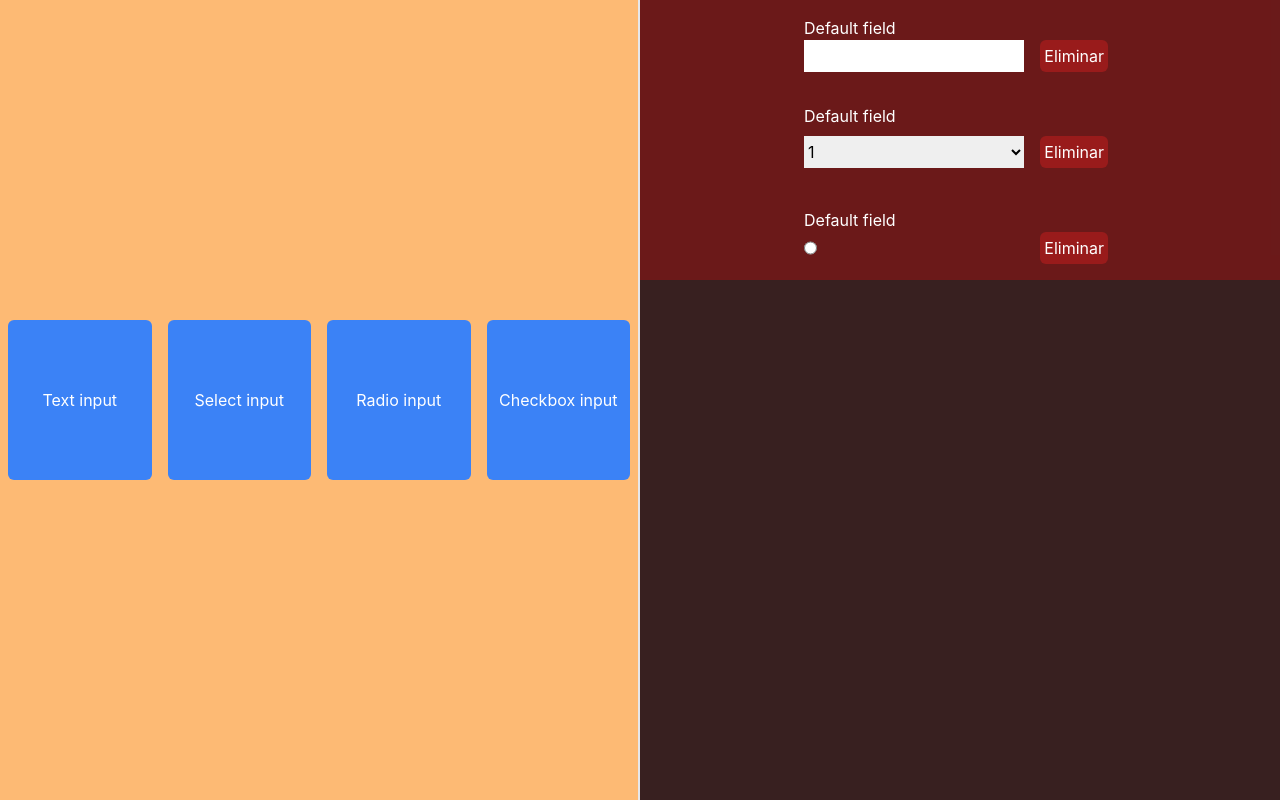
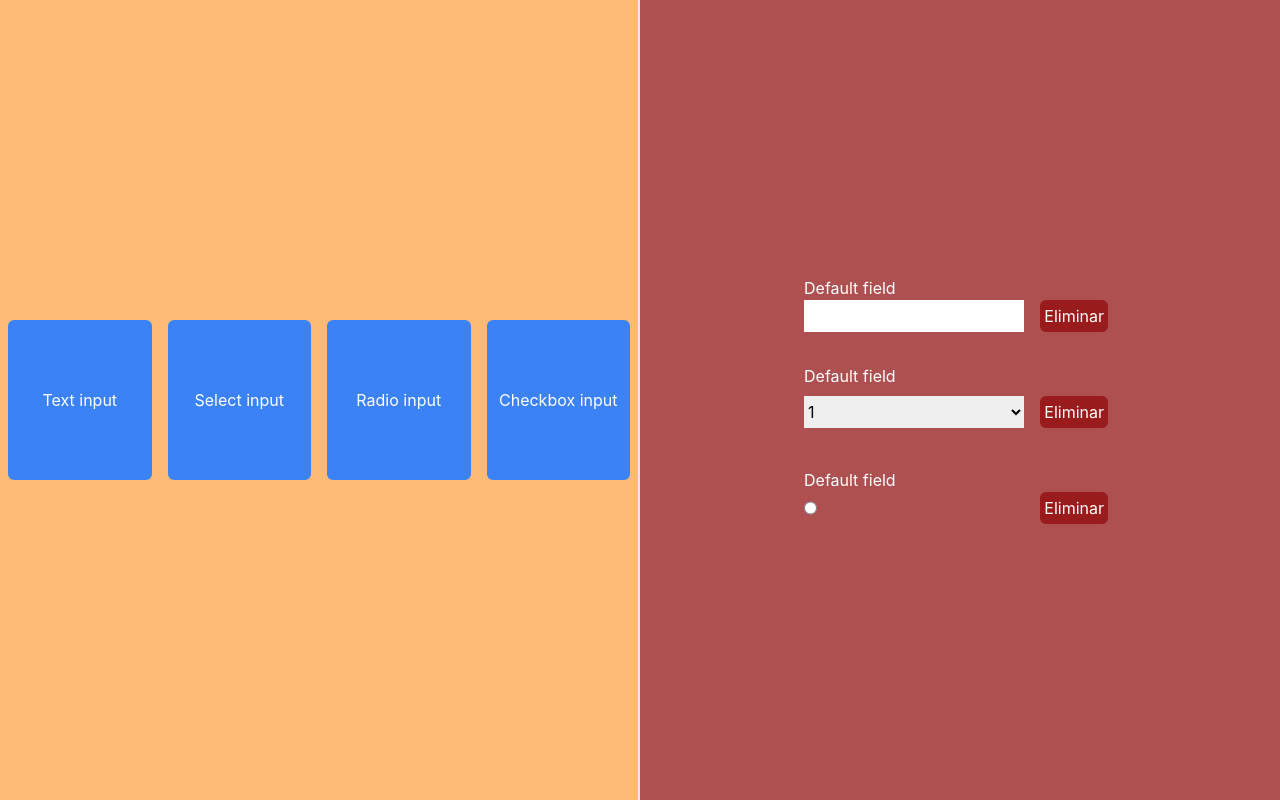
Before and after one commit to NaraDrak/Kosmos, a React (Create React App) app: page / in a window 1280 px wide. Built offline with nearby package versions, Linux system fonts and the light colour scheme.

Commit message:
issue height fixed

```diff
--- a/src/index.css
+++ b/src/index.css
@@ -16,7 +16,6 @@ code {
     monospace;
 }
 html{
-  background-color: rgb(56, 32, 32);
   color: black;
 }
 
@@ -26,12 +25,13 @@ html{
 }
 
 .form-container{
-  background: rgba(238, 9, 9, 0.274);
+  background: rgba(138, 2, 2, 0.692);
   display: flex;
   justify-content: center;
   align-items: center;
   flex-direction: column;
   overflow-y: hidden;
   margin-left: 50%;
-  height: 100%;
+  max-height: 100%;
+  min-height: 100vh;
 }
```
